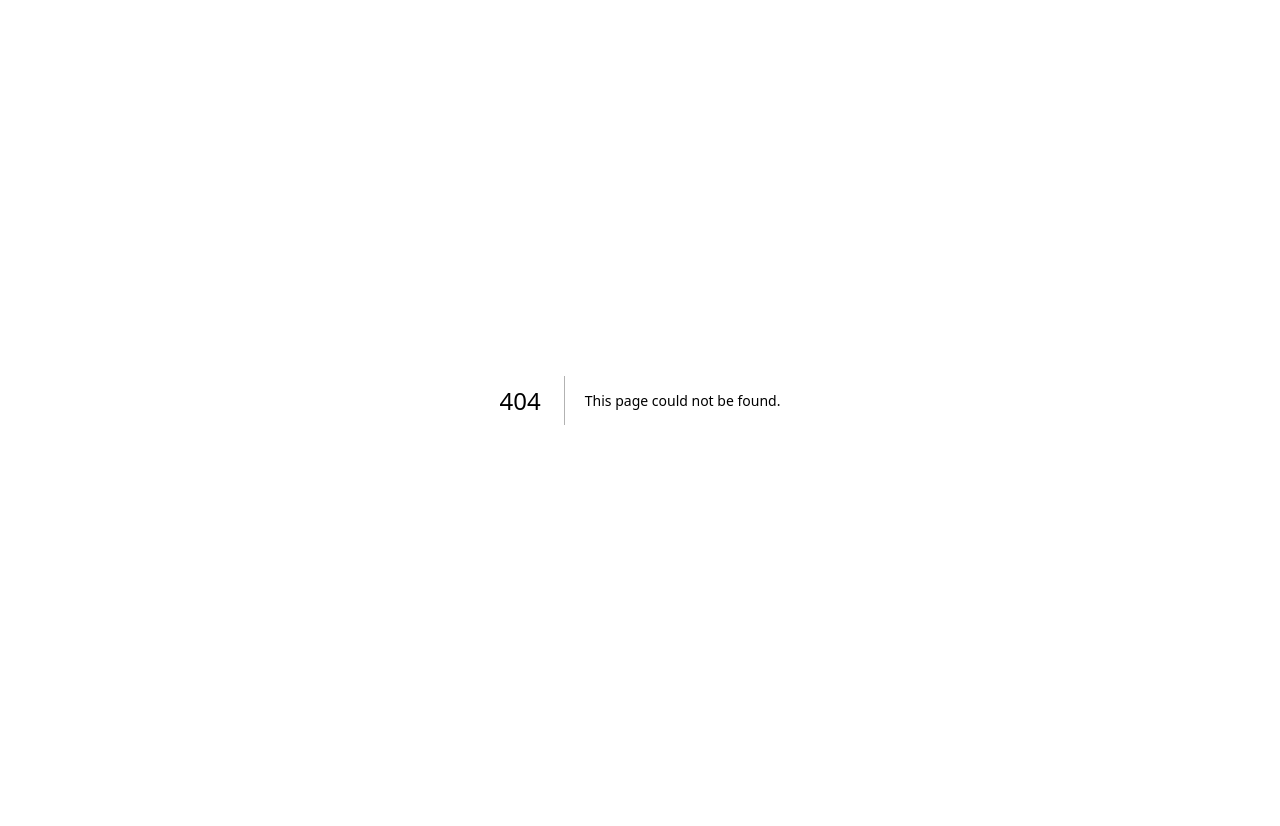
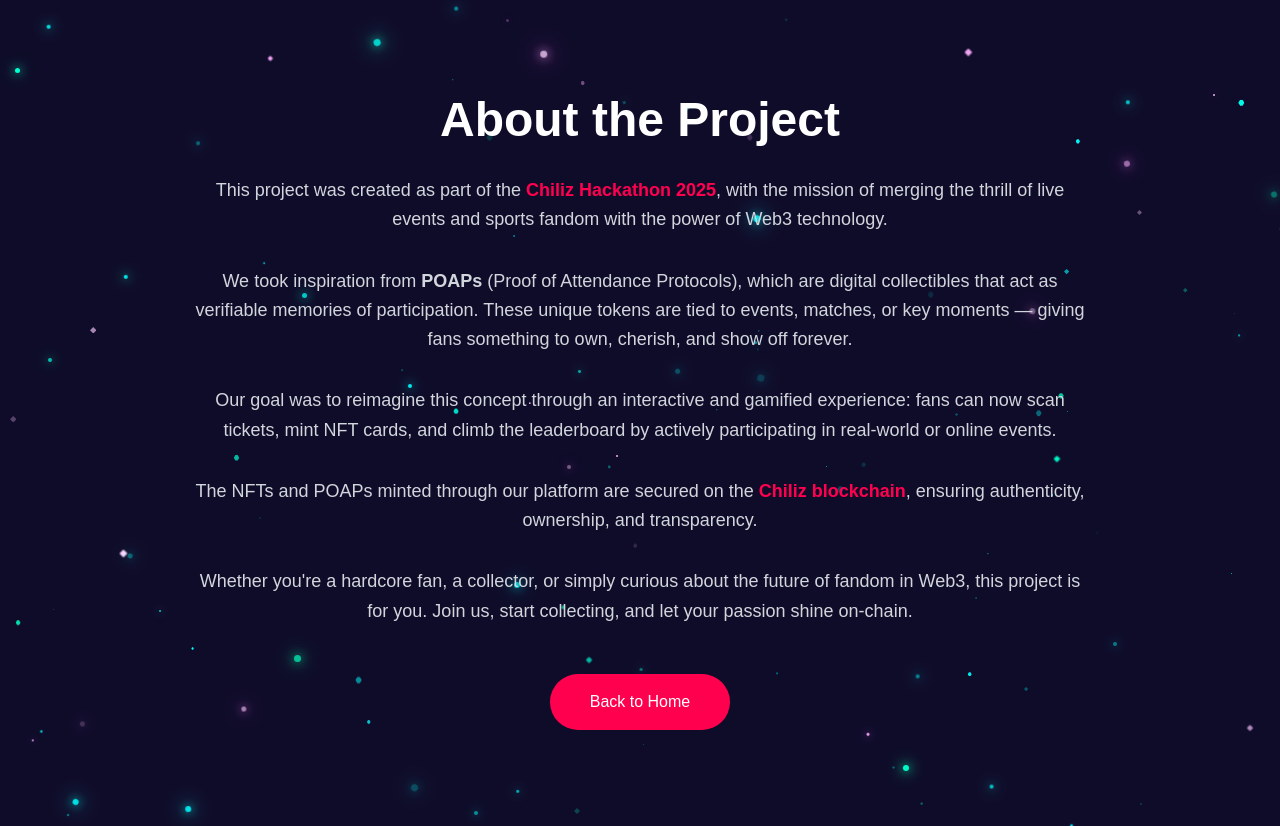
Before and after one commit to moonia/ChiliPocket, a Next.js app in the folder frontend/: page /about in a window 1280 px wide. Before the commit this address had no page. Before the commit the page ends 800 px from the top, so only its background shows below. Built offline with nearby package versions, Linux system fonts and the light colour scheme; what @thirdweb-dev/react would draw is missing.

Commit message:
feat(frontend): about page

```diff
--- /dev/null
+++ b/frontend/src/app/about/page.tsx
@@ -0,0 +1,50 @@
+'use client';
+
+import React from 'react';
+import FloatingParticles from '../components/FloatingParticles';
+
+export default function About() {
+  return (
+    <main className="min-h-screen bg-[#0f0c29] text-white px-6 py-24 flex flex-col items-center relative">
+      <div className="absolute inset-0 bg-gradient-radial from-cyan-400/10 via-purple-600/10 to-transparent blur-2xl opacity-30 z-0" />
+
+      <FloatingParticles />
+      <div className="relative z-10 max-w-4xl text-center">
+
+        <h1 className="text-4xl md:text-5xl font-extrabold mb-8">
+          About the Project
+        </h1>
+
+        <p className="text-lg text-gray-300 mb-8 leading-relaxed">
+          This project was created as part of the <span className="text-[#ff004f] font-semibold">Chiliz Hackathon 2025</span>, with the mission of merging the thrill of live events and sports fandom with the power of Web3 technology.
+        </p>
+
+        <p className="text-lg text-gray-300 mb-8 leading-relaxed">
+          We took inspiration from <strong>POAPs</strong> (Proof of Attendance Protocols), which are digital collectibles that act as verifiable memories of participation. These unique tokens are tied to events, matches, or key moments — giving fans something to own, cherish, and show off forever.
+        </p>
+
+        <p className="text-lg text-gray-300 mb-8 leading-relaxed">
+          Our goal was to reimagine this concept through an interactive and gamified experience: fans can now scan tickets, mint NFT cards, and climb the leaderboard by actively participating in real-world or online events.
+        </p>
+
+        <p className="text-lg text-gray-300 mb-8 leading-relaxed">
+          The NFTs and POAPs minted through our platform are secured on the <span className="text-[#ff004f] font-semibold">Chiliz blockchain</span>, ensuring authenticity, ownership, and transparency.
+        </p>
+
+        <p className="text-lg text-gray-300 mb-12 leading-relaxed">
+          Whether you're a hardcore fan, a collector, or simply curious about the future of fandom in Web3, this project is for you. Join us, start collecting, and let your passion shine on-chain.
+        </p>
+
+        <div className="flex justify-center">
+          <a
+            href="/"
+            className="px-10 py-4 bg-[#ff004f] text-white font-normal rounded-full hover:bg-white hover:text-[#ff004f] transition"
+          >
+            Back to Home
+          </a>
+        </div>
+
+      </div>
+    </main>
+  );
+}
```
